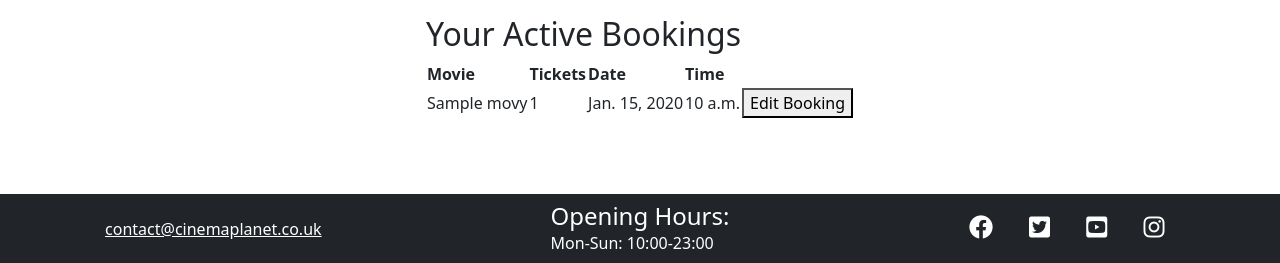
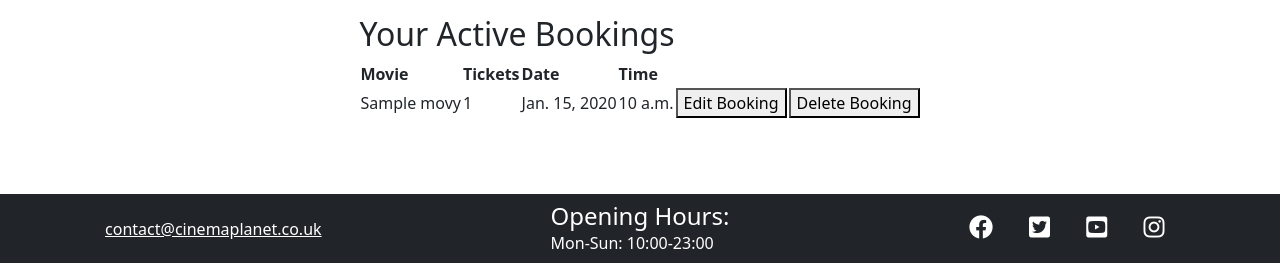
Before and after one commit to JamesMartin1998/Django-Project, a Django app: page / in a window 1280 px wide. Shown: the part 537-800 px from the top of the page. Run offline with Django 3.2, Linux system fonts and the light colour scheme; a user stored in the database is signed in; tables that the repository leaves empty hold one stand-in row (values such as "Sample post").

Commit message:
add delete booking confirmation page and view

```diff
--- a/bookings/urls.py
+++ b/bookings/urls.py
@@ -7,5 +7,6 @@ urlpatterns = [
     path('movies/<slug:slug>/', views.movie_detail, name='movie-detail'),
     path('movies/<slug:slug>/shows/', views.Shows.as_view(), name='shows'),
     path('movies/<slug:slug>/shows/<int:id>/', views.MakeOrder.as_view(), name='order'),
-    path('edit-booking/<int:id>/', views.EditBooking.as_view(), name='edit-booking')
+    path('edit-booking/<int:id>/', views.EditBooking.as_view(), name='edit-booking'),
+    path('delete-booking/<int:id>/', views.delete_booking_page, name='delete-booking')
 ]
--- a/bookings/views.py
+++ b/bookings/views.py
@@ -175,7 +175,7 @@ class EditBooking(View):
             # if the user decides to change the movie showing, with option to change the number of tickets
             # updates the number of seats remaining for the original showing as well as the new showing
             else:
-                # block updates the number of seats remaining for the original showing
+                # this block updates the number of seats remaining for the original showing
                 print("i am else")
                 original_showing_object = get_object_or_404(Showings, id=original_showing)
                 print(original_showing_object)
@@ -185,7 +185,7 @@ class EditBooking(View):
                 original_showing_object.save()
                 print(f"Original showing seats remaing after save: {original_showing_object.seats_remaining}")
 
-                # block updates the number of seats remaining for the new showing
+                # this block updates the number of seats remaining for the new showing
                 new_showing_object = get_object_or_404(Showings, id=new_showing)
                 print(f"new showing object: {new_showing_object}")
                 print(f"new showing object seats remaining before: {new_showing_object.seats_remaining}")
@@ -194,3 +194,13 @@ class EditBooking(View):
                 print(f"new showing object seats remaining after: {new_showing_object.seats_remaining}")
 
             return redirect('home')
+
+
+# Loads the delete booking confirmation page
+def delete_booking_page(request, id):
+    user = request.user
+    bookings = Bookings.objects.filter(user=user)
+    booking = get_object_or_404(bookings, id=id)
+    context = {'booking': booking}
+
+    return render(request, 'delete-booking.html', context)
--- a/templates/index.html
+++ b/templates/index.html
@@ -37,6 +37,7 @@
                         <th>Date</th>
                         <th>Time</th>
                         <th></th>
+                        <th></th>
                     </tr>
                     {% for booking in bookings %}
                     <tr>
@@ -45,6 +46,7 @@
                         <td>{{ booking.showing.day_shown }}</td>
                         <td>{{ booking.showing.time_shown }}</td>
                         <td><a href="{% url 'edit-booking' id=booking.id %}"><button>Edit Booking</button></a></td>
+                        <td><a href="{% url 'delete-booking' id=booking.id %}"><button>Delete Booking</button></a></td>
                     </tr>
                     {% endfor %}
                 </table>
```
Also changed, not shown: templates/delete-booking.html (added, +10 -0 lines).
